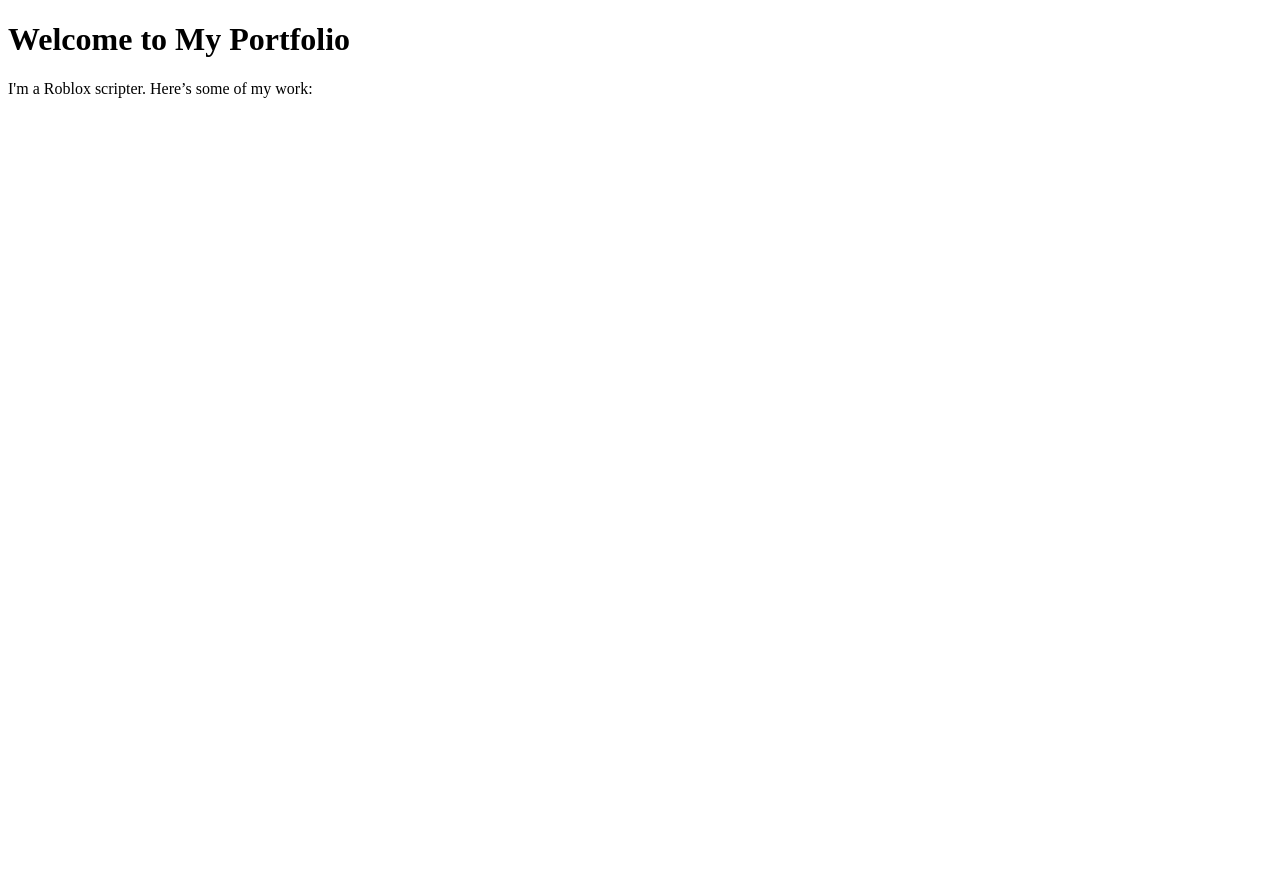
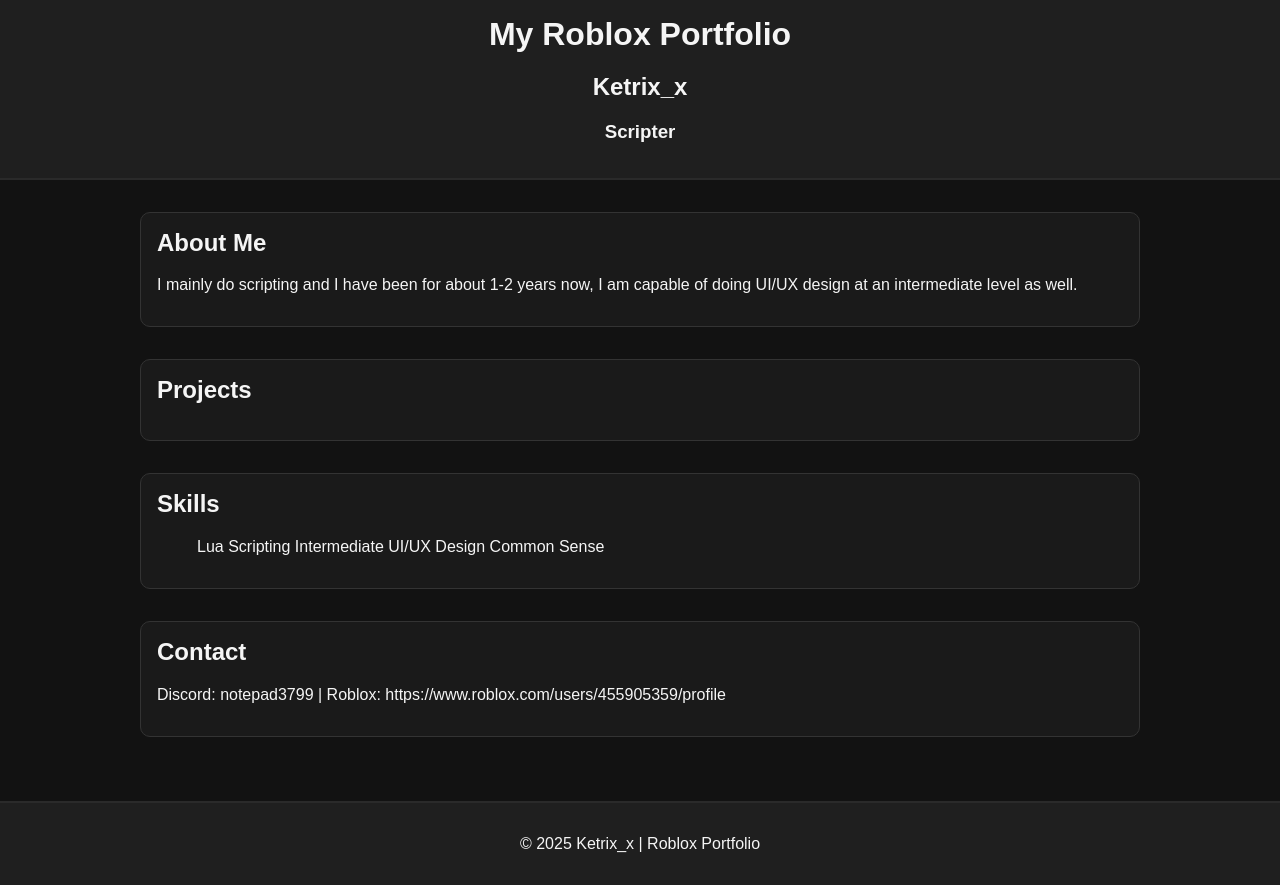
Before and after one commit to LuaKetrix/luaketrix.github.io, a plain HTML site: page index.html in a window 1280 px wide. Before the commit the page ends 800 px from the top, so only its background shows below. Drawn offline with Linux system fonts and the light colour scheme.

Commit message:
Update index.html

```diff
--- a/index.html
+++ b/index.html
@@ -1,14 +1,91 @@
 <!DOCTYPE html>
 <html lang="en">
-  <head>
-      <meta charset="UTF-8">
-      <meta name="viewport" content="width=device-width, initial-scale=1.0">
-      <title>Roblox Portfolio</title>
-  </head>
+<head>
+  <meta charset="UTF-8" />
+  <meta name="viewport" content="width=device-width, initial-scale=1.0" />
+  <title>My Roblox Portfolio</title>
+  <style>
+    body {
+      font-family: Arial, sans-serif;
+      margin: 0;
+      padding: 0;
+      background-color: #121212;
+      color: #f5f5f5;
+    }
 
-  <body>
-      <h1>Welcome to My Portfolio</h1>
-      <p>I'm a Roblox scripter. Here’s some of my work:</p>
-  </body>
+    header {
+      background-color: #1f1f1f;
+      padding: 1rem 2rem;
+      text-align: center;
+      border-bottom: 2px solid #2a2a2a;
+    }
 
+    header h1 {
+      margin: 0;
+      font-size: 2rem;
+    }
+
+    main {
+      padding: 2rem;
+      max-width: 1000px;
+      margin: 0 auto;
+    }
+
+    section {
+      margin-bottom: 2rem;
+      padding: 1rem;
+      background-color: #1a1a1a;
+      border-radius: 10px;
+      border: 1px solid #333;
+    }
+
+    section h2 {
+      margin-top: 0;
+    }
+
+    footer {
+      text-align: center;
+      padding: 1rem;
+      background-color: #1f1f1f;
+      border-top: 2px solid #2a2a2a;
+    }
+  </style>
+</head>
+<body>
+  <header>
+    <h1>My Roblox Portfolio</h1>
+    <h2>Ketrix_x</h2>
+    <h3>Scripter</h3>
+  </header>
+
+  <main>
+    <section id="about">
+      <h2>About Me</h2>
+      <p>I mainly do scripting and I have been for about 1-2 years now, I am capable of doing UI/UX design at an intermediate level as well.</p>
+    </section>
+
+    <section id="projects">
+      <h2>Projects</h2>
+      <p><!-- Showcase your games, builds, or contributions here --></p>
+    </section>
+
+    <section id="skills">
+      <h2>Skills</h2>
+      <ul>
+        Lua Scripting
+        Intermediate UI/UX Design
+        Common Sense
+      </ul>
+    </section>
+
+    <section id="contact">
+      <h2>Contact</h2>
+      <p>Discord: notepad3799 | Roblox: https://www.roblox.com/users/455905359/profile</p>
+    </section>
+  </main>
+
+  <footer>
+    <p>© 2025 Ketrix_x | Roblox Portfolio</p>
+  </footer>
+</body>
 </html>
```
